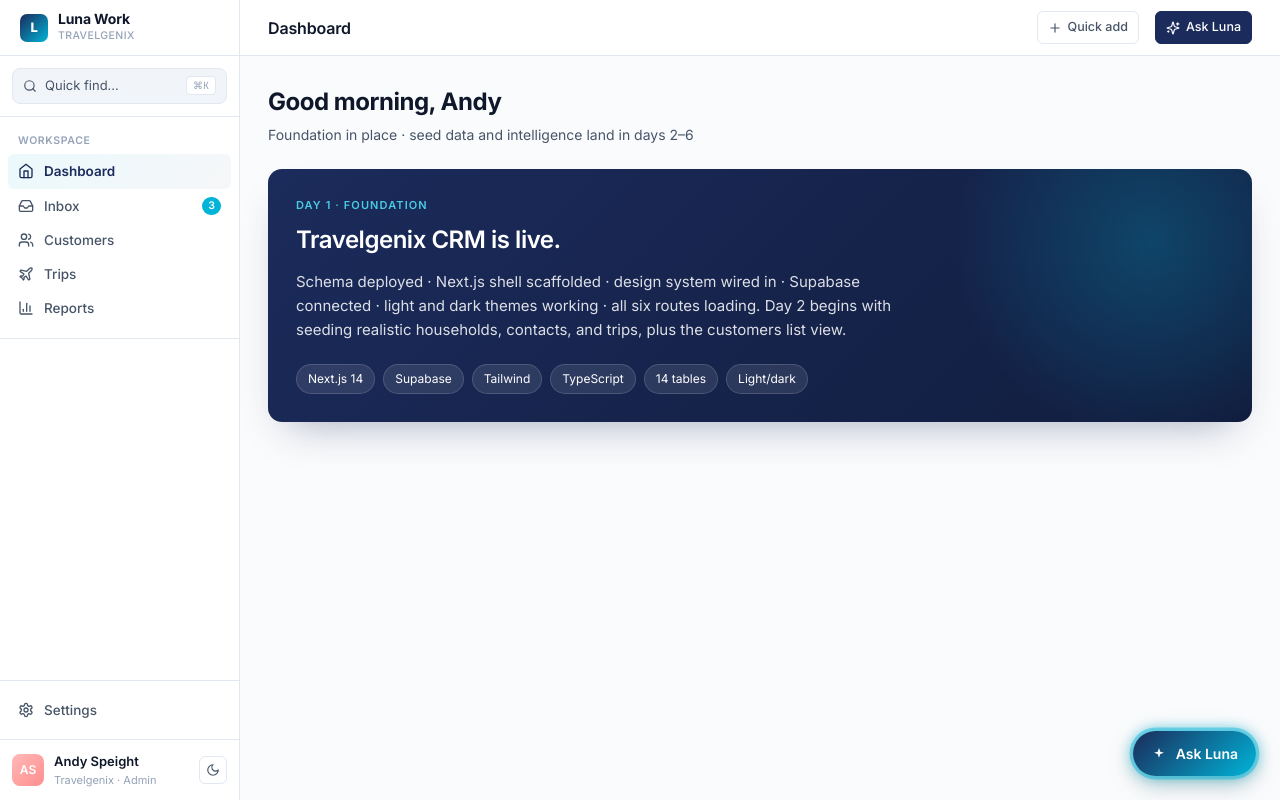
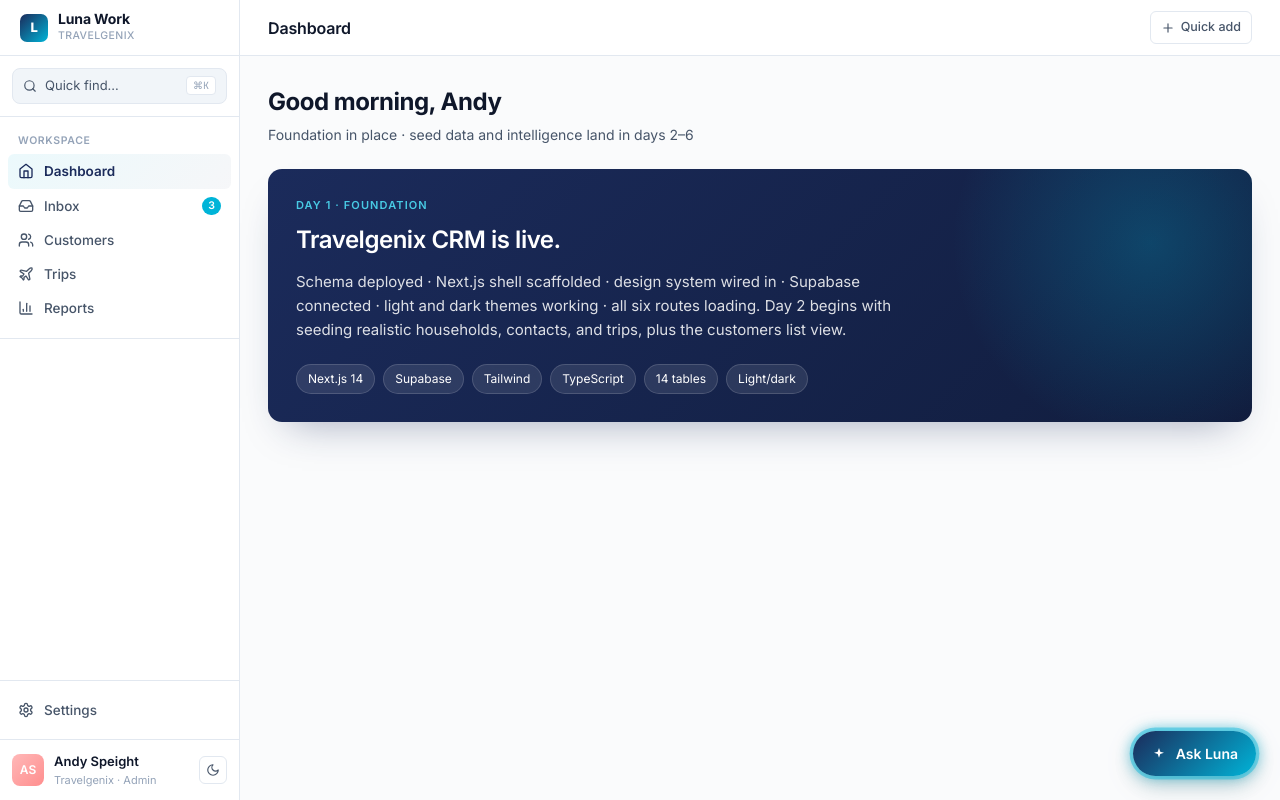
Before and after one commit to andyspeight/travelgenix-crm, a Next.js app: page / in a window 1280 px wide. Built offline with nearby package versions, Linux system fonts and the light colour scheme.

Commit message:
Update page.tsx

```diff
--- a/app/page.tsx
+++ b/app/page.tsx
@@ -1,5 +1,5 @@
 import { Topbar } from "@/components/layout/topbar";
-import { SparklesIcon, PlusIcon } from "@/components/ui/icons";
+import { PlusIcon } from "@/components/ui/icons";
 
 export default function DashboardPage() {
   return (
@@ -24,23 +24,6 @@
             >
               <PlusIcon width={14} height={14} />
               Quick add
-            </button>
-            <button
-              style={{
-                background: "var(--tg-primary)",
-                border: "1px solid var(--tg-primary)",
-                borderRadius: 6,
-                padding: "6px 10px",
-                color: "white",
-                fontSize: 12.5,
-                fontWeight: 500,
-                display: "inline-flex",
-                alignItems: "center",
-                gap: 6,
-              }}
-            >
-              <SparklesIcon width={14} height={14} />
-              Ask Luna
             </button>
           </>
         }
```
